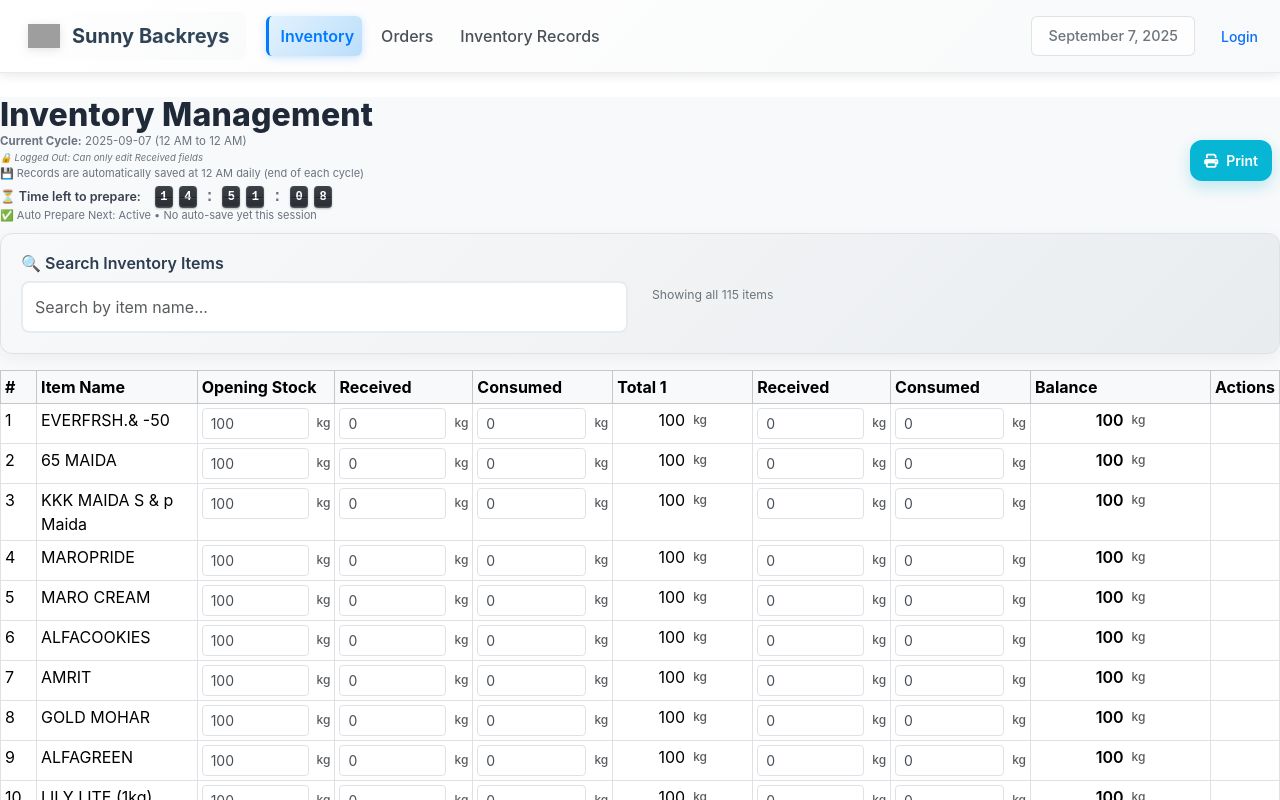
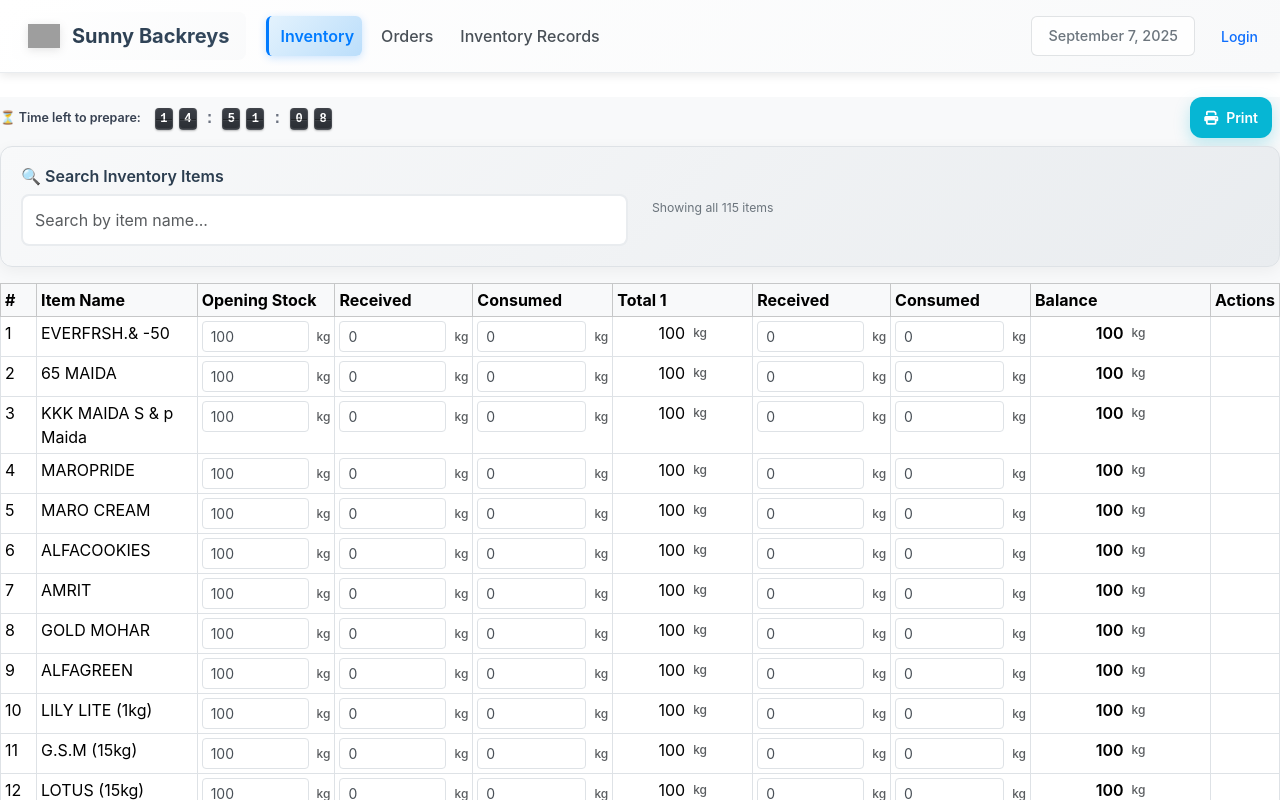
Before and after one commit to Levipasha/sunnyfd-, a React (Create React App) app: page / in a window 1280 px wide. Shown: the top 800 px of the page. Built offline with nearby package versions, Linux system fonts and the light colour scheme; no server answers; grey boxes are pictures that could not be loaded.

Commit message:
Update Inventory.js

```diff
--- a/src/components/Inventory.js
+++ b/src/components/Inventory.js
@@ -5,7 +5,7 @@ import {
   addInventoryItem,
   deleteInventoryItem
 } from '../services/inventoryService';
-import { initializeDailyRollover, getCurrentCycleDate } from '../utils/inventoryConsumption';
+import { initializeDailyRollover } from '../utils/inventoryConsumption';
 import InventoryRecordService from '../services/inventoryRecordService';
 import './Inventory.css';
 import './InventoryMobile.css';
@@ -39,7 +39,7 @@ const Inventory = ({ inventory, setInventory, isAuthenticated }) => {
   const [searchTerm, setSearchTerm] = useState('');
 
   // Save records state (auto-save only)
-  const [lastAutoSaveTime, setLastAutoSaveTime] = useState(null);
+  const [, setLastAutoSaveTime] = useState(null);
 
 
   // Countdown to next auto-save at midnight (local time)
@@ -749,20 +749,6 @@ const Inventory = ({ inventory, setInventory, isAuthenticated }) => {
 
       <div className="d-flex justify-content-between align-items-center mb-1 inventory-header">
         <div>
-          <h2>Inventory Management</h2>
-          <p className="text-muted mb-0">
-            <strong>Current Cycle:</strong> {getCurrentCycleDate()} (12 AM to 12 AM)
-          </p>
-          <p className="permission-indicator mb-0">
-            {isAuthenticated ?
-              "🔓 Logged In: Can edit Opening Stock, Received, and Consumed" :
-              "🔒 Logged Out: Can only edit Received fields"
-            }
-          </p>
-
-            <p className="text-muted mb-0" style={{fontSize: '11px'}}>
-            💾 Records are automatically saved at 12 AM daily (end of each cycle)
-          </p>
           <div className="digital-timer">
             <span className="label">⏳ Time left to prepare:</span>
             <span className="flip-timer" aria-label={`Time left ${nextSaveCountdown}`}>
@@ -775,10 +761,7 @@ const Inventory = ({ inventory, setInventory, isAuthenticated }) => {
               ))}
             </span>
           </div>
-          <p className="text-muted mb-0" style={{fontSize: '11px'}}>
-            ✅ Auto Prepare Next: Active • {lastAutoSaveTime ? `Last auto-save: ${new Date(lastAutoSaveTime).toLocaleTimeString()}` : 'No auto-save yet this session'}
-          </p>
-          {/* Manual save timestamp removed */}
+          {/* Countdown only; auxiliary texts removed per request */}
         </div>
 
         <div className="header-actions">
```
